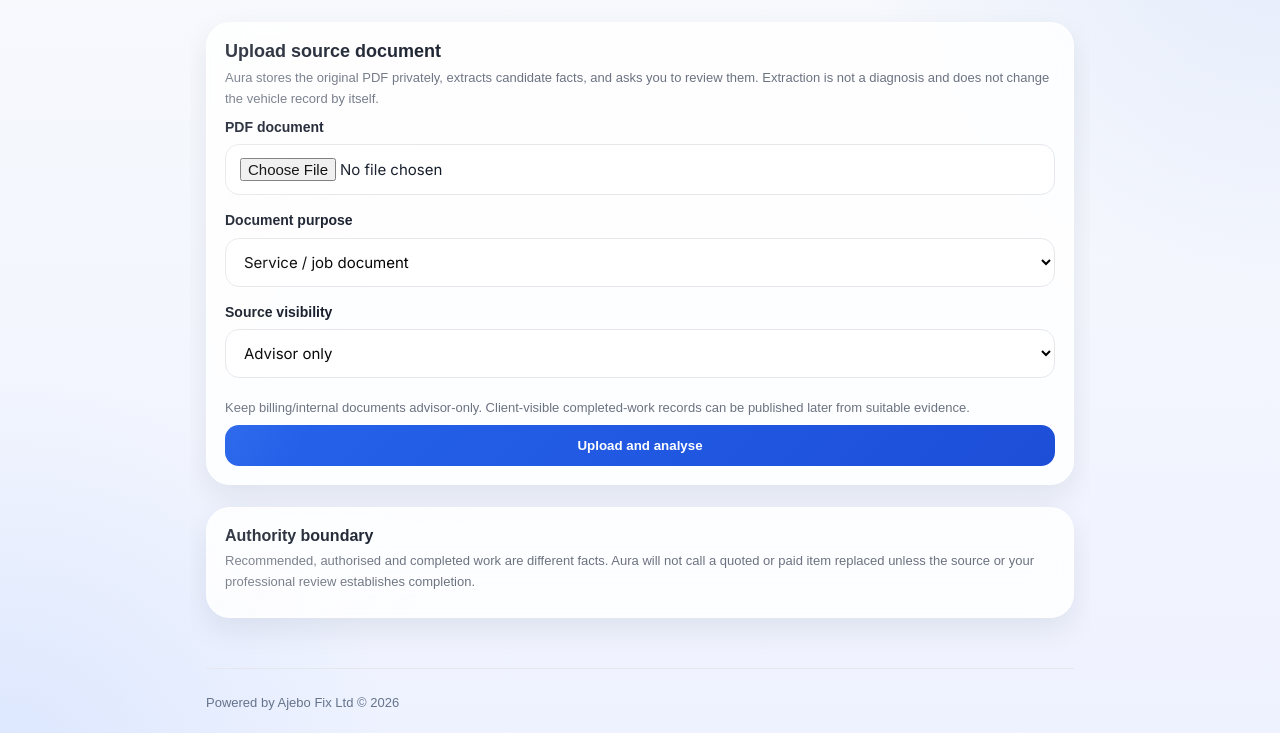
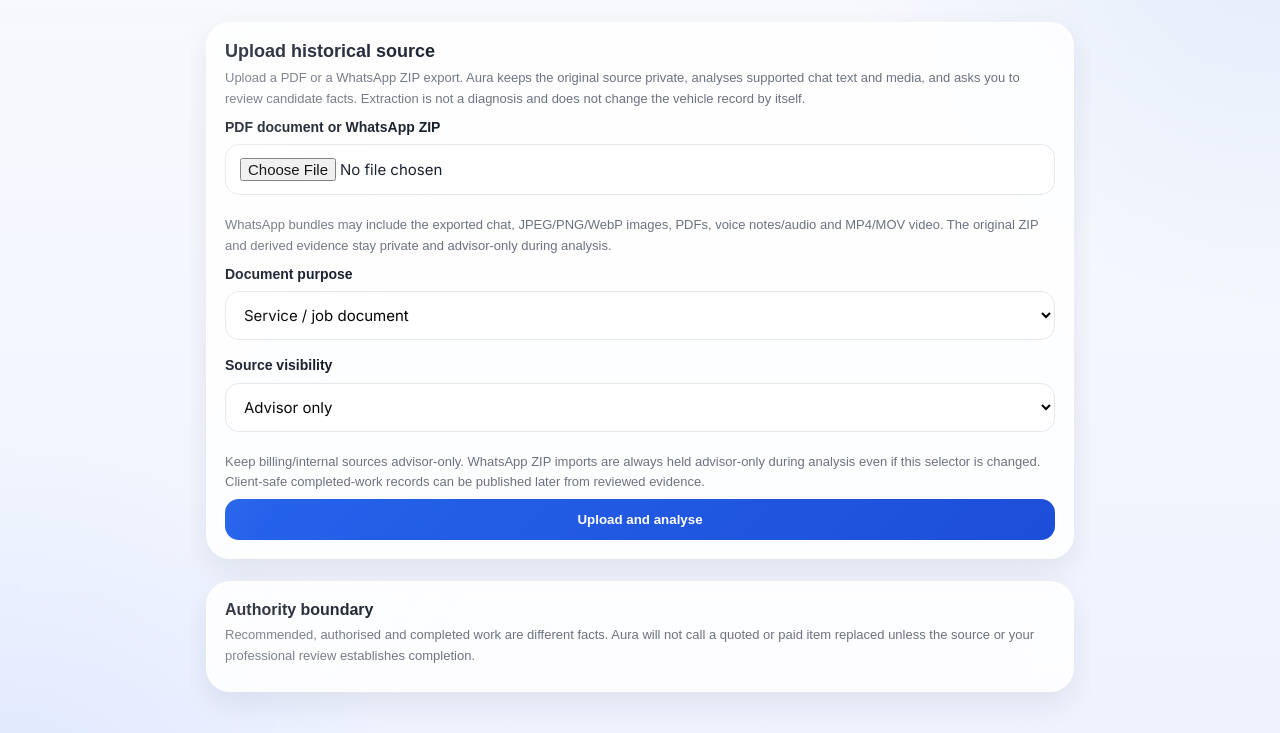
Before and after one commit to ajebofix/Ajebo-Fix-Aura, a Python web app: template templates/historical_ingestion/upload.html in a window 1280 px wide. Shown: the part 138-871 px from the top of the page. Run offline with Jinja, Linux system fonts and the light colour scheme; the template is opened without the code that fills it, so the values that code supplies are empty; some libraries are stand-ins or nearby versions.

Commit message:
Accept WhatsApp ZIP bundles in historical import UI

```diff
--- a/templates/historical_ingestion/upload.html
+++ b/templates/historical_ingestion/upload.html
@@ -5,21 +5,27 @@
 
 {% block content %}
 <section class="card">
-    <h2>Upload source document</h2>
+    <h2>Upload historical source</h2>
     <p class="muted">
-        Aura stores the original PDF privately, extracts candidate facts, and asks you to review them.
+        Upload a PDF or a WhatsApp ZIP export. Aura keeps the original source private,
+        analyses supported chat text and media, and asks you to review candidate facts.
         Extraction is not a diagnosis and does not change the vehicle record by itself.
     </p>
 
     <form id="historical-upload-form" method="POST" enctype="multipart/form-data">
-        <label for="document">PDF document</label>
+        <label for="document">PDF document or WhatsApp ZIP</label>
         <input
             id="document"
             name="document"
             type="file"
-            accept="application/pdf,.pdf"
+            accept="application/pdf,.pdf,application/zip,application/x-zip-compressed,.zip"
             required
         >
+        <p class="muted">
+            WhatsApp bundles may include the exported chat, JPEG/PNG/WebP images,
+            PDFs, voice notes/audio and MP4/MOV video. The original ZIP and derived
+            evidence stay private and advisor-only during analysis.
+        </p>
 
         <label for="purpose">Document purpose</label>
         <select id="purpose" name="purpose">
@@ -35,8 +41,9 @@
         </select>
 
         <p class="muted">
-            Keep billing/internal documents advisor-only. Client-visible completed-work
-            records can be published later from suitable evidence.
+            Keep billing/internal sources advisor-only. WhatsApp ZIP imports are always
+            held advisor-only during analysis even if this selector is changed. Client-safe
+            completed-work records can be published later from reviewed evidence.
         </p>
 
         <button id="historical-upload-button" class="btn btn-primary btn-block" type="submit">
@@ -66,12 +73,12 @@
     form.addEventListener("submit", function () {
         if (!form.checkValidity()) return;
         button.disabled = true;
-        button.textContent = "Securing document…";
+        button.textContent = "Securing source…";
         if (window.AuraHistoricalAnalysis) {
             window.AuraHistoricalAnalysis.show();
             window.AuraHistoricalAnalysis.setPhase(
                 "understanding",
-                "Aura is securely storing the document and starting Rina's advisor-grade analysis."
+                "Aura is securely storing the source and preparing Rina's advisor-grade analysis."
             );
         }
     });
```
